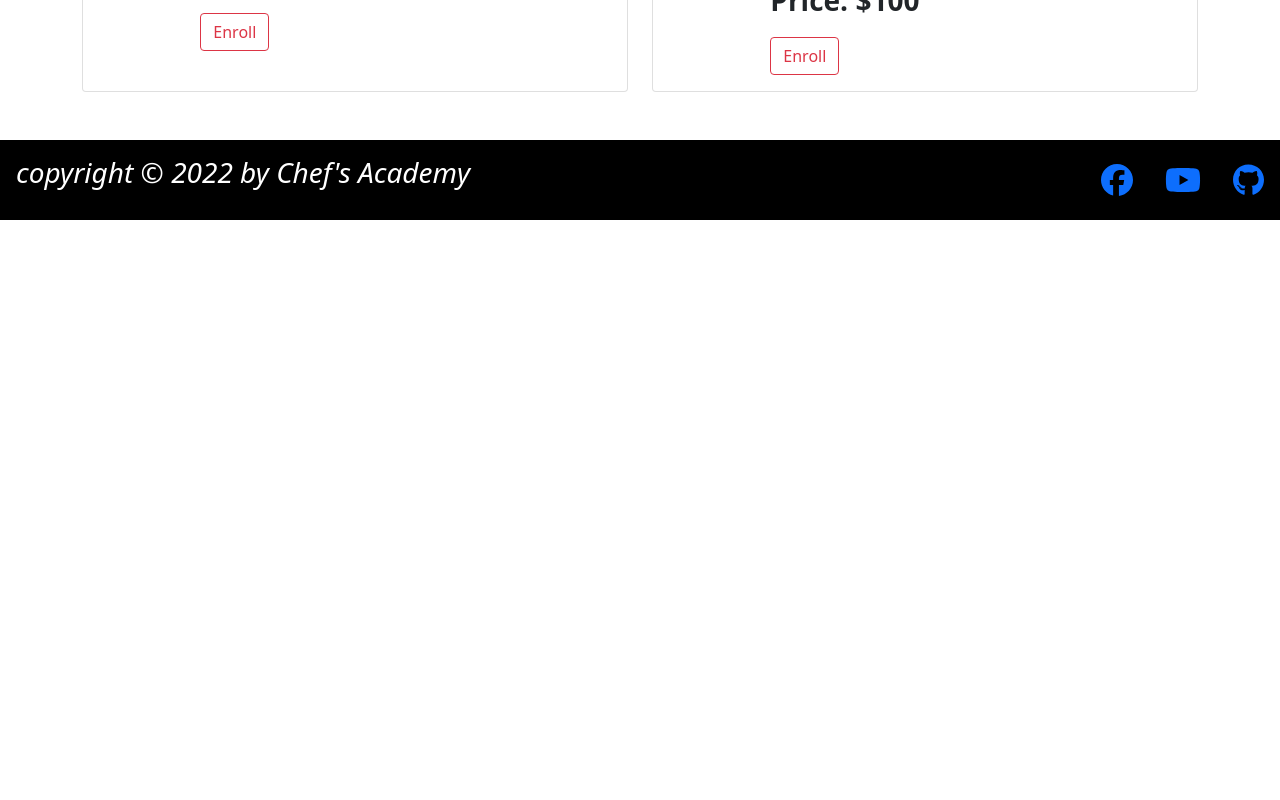
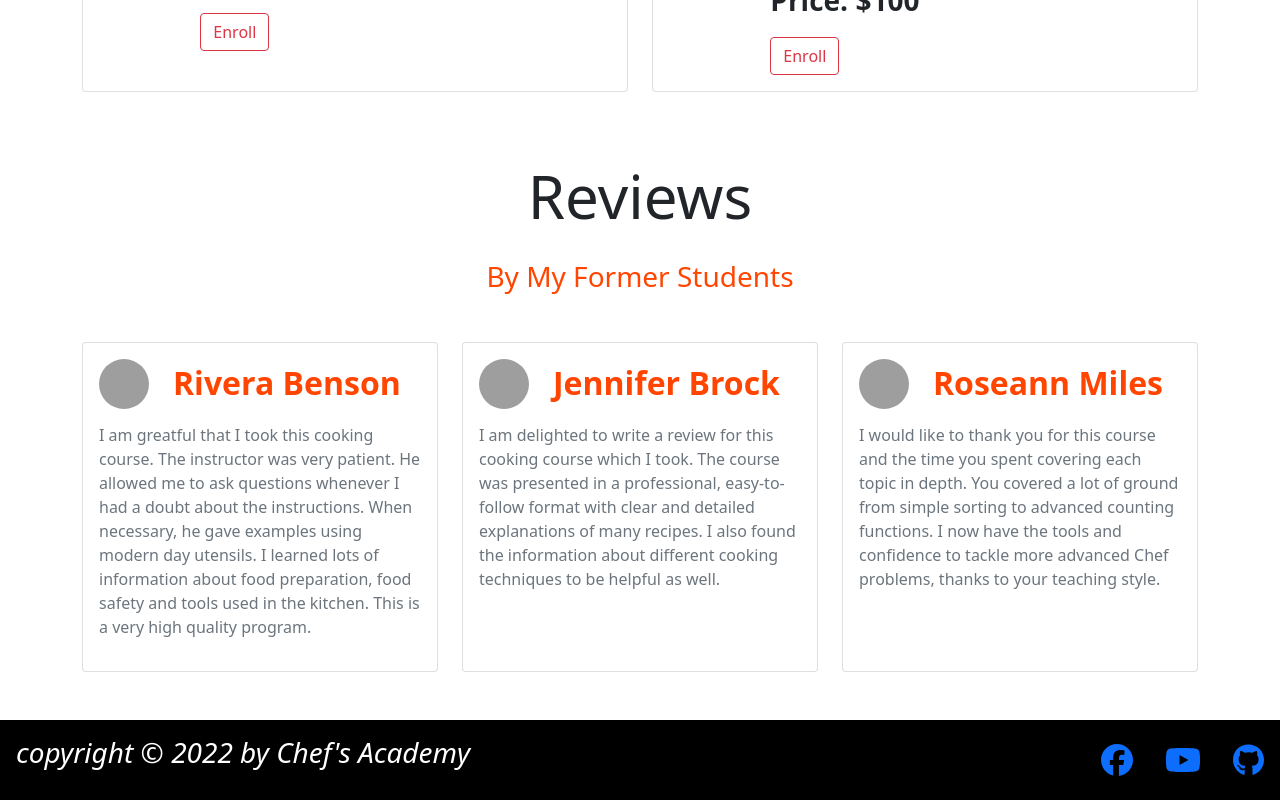
Before and after one commit to TanveerShahriar/chefs-academy, a React (Create React App) app: page / in a window 1280 px wide. Shown: the part 2290-3090 px from the top of the page. Before the commit the page ends 2510 px from the top, so only its background shows below. Built offline with nearby package versions, Linux system fonts and the light colour scheme; no server answers; grey boxes are pictures that could not be loaded.

Commit message:
reviews and not found added

```diff
--- /dev/null
+++ b/public/reviews.json
@@ -0,0 +1,20 @@
+[
+    {
+        "id": "624ac68f084ef0063dc65f34",
+        "picture": "https://raw.githubusercontent.com/TanveerShahriar/images/main/image-1.jpg",
+        "name": "Rivera Benson",
+        "description": "I am greatful that I took this cooking course. The instructor was very patient. He allowed me to ask questions whenever I had a doubt about the instructions. When necessary, he gave examples using modern day utensils. I learned lots of information about food preparation, food safety and tools used in the kitchen. This is a very high quality program."
+    },
+    {
+        "id": "624ac68f7125ac1e8a9e2e7f",
+        "picture": "https://raw.githubusercontent.com/TanveerShahriar/images/main/image-4.jpg",
+        "name": "Jennifer Brock",
+        "description": "I am delighted to write a review for this cooking course which I took. The course was presented in a professional, easy-to-follow format with clear and detailed explanations of many recipes. I also found the information about different cooking techniques to be helpful as well."
+    },
+    {
+        "id": "624ac68f2c2ef9d53c1c2948",
+        "picture": "https://raw.githubusercontent.com/TanveerShahriar/images/main/image-5.jpeg",
+        "name": "Roseann Miles",
+        "description": "I would like to thank you for this course and the time you spent covering each topic in depth. You covered a lot of ground from simple sorting to advanced counting functions. I now have the tools and confidence to tackle more advanced Chef problems, thanks to your teaching style."
+    }
+]
--- a/src/App.js
+++ b/src/App.js
@@ -8,6 +8,7 @@ import Login from './Pages/Login/Login/Login';
 import Register from './Pages/Login/Register/Register';
 import RequireAuth from './Pages/Login/RequireAuth/RequireAuth';
 import Checkout from './Pages/Checkout/Checkout/Checkout';
+import NotFound from './Pages/NotFound/NotFound';
 
 function App() {
   return (
@@ -24,6 +25,7 @@ function App() {
         <Route path='/blogs' element={<Blogs></Blogs>}></Route>
         <Route path='/login' element={<Login></Login>}></Route>
         <Route path="/register" element={<Register></Register>}></Route>
+        <Route path='*' element={<NotFound></NotFound>}></Route>
       </Routes>
       <Footer></Footer>
     </div>
--- a/src/Pages/Blogs/Q3/Q3.js
+++ b/src/Pages/Blogs/Q3/Q3.js
@@ -3,7 +3,7 @@ import "./Q3.css";
 
 const Q3 = () => {
   return (
-    <div className="ans p-3 mt-5 m-lg-5 rounded text-white">
+    <div className="ans p-3 mt-5 mb-3 m-lg-5 rounded text-white">
       <h3>
         What other services does firebase provide other than authentication
       </h3>
--- a/src/Pages/Home/Home/Home.js
+++ b/src/Pages/Home/Home/Home.js
@@ -1,5 +1,6 @@
 import React from 'react';
 import Banner from '../Banner/Banner';
+import Reviews from '../Reviews/Reviews';
 import Services from '../Services/Services';
 import './Home.css'
 
@@ -8,6 +9,7 @@ const Home = () => {
         <div>
             <Banner></Banner>
             <Services></Services>
+            <Reviews></Reviews>
         </div>
     );
 };
--- /dev/null
+++ b/src/Pages/Home/Review/Review.css
@@ -0,0 +1,5 @@
+.review img{
+    width: 50px;
+    height: 50px;
+    border-radius: 50%;
+}
--- /dev/null
+++ b/src/Pages/Home/Review/Review.js
@@ -0,0 +1,22 @@
+import React from 'react';
+import { Card, Col } from 'react-bootstrap';
+import './Review.css'
+
+const Review = (props) => {
+    const {picture, name, description} = props.review;
+    return (
+        <Col className='review'>
+            <Card className='h-100'>
+                <Card.Body>
+                    <div className='d-flex'>
+                        <img src={picture} alt="" className='col-6 me-4'/>
+                        <p className='fs-2 text-color fw-bold'>{name}</p>
+                    </div>
+                    <p className='text-secondary text-start'>{description}</p>
+                </Card.Body>
+            </Card>
+        </Col>
+    );
+};
+
+export default Review;
--- /dev/null
+++ b/src/Pages/Home/Reviews/Reviews.js
@@ -0,0 +1,33 @@
+import { useEffect, useState } from 'react';
+import { Container } from 'react-bootstrap';
+import Review from '../Review/Review';
+import './Reviews.css'
+
+const Reviews = () => {
+    const [reviews, setReviews] = useState([]);
+
+    useEffect(() => {
+        fetch('reviews.json')
+        .then(res=> res.json())
+        .then(data => setReviews(data))
+    },[])
+
+    return (
+        <div>
+            <Container className='my-5'>
+                <h1 className='service-header'>Reviews</h1>
+                <h3 className='text-color mb-5 mt-0'>By My Former Students</h3>
+                <div className='row row-cols-1 row-cols-lg-3 g-4'>
+                    {
+                        reviews.map(review => <Review
+                                key = {review.id}
+                                review = {review}
+                            ></Review>)
+                    }
+                </div>
+            </Container>
+        </div>
+    );
+};
+
+export default Reviews;
--- /dev/null
+++ b/src/Pages/NotFound/NotFound.js
@@ -0,0 +1,12 @@
+import React from 'react';
+import './NotFound.css'
+
+const NotFound = () => {
+    return (
+        <div>
+            <p className='fs-1 m-5 p-5 text-danger'>404 PAGE NOT FOUND</p>
+        </div>
+    );
+};
+
+export default NotFound;
```
Also changed, not shown: src/Pages/Home/Reviews/Reviews.css (added), src/Pages/Login/Login/Login.css (line endings or trailing spaces), src/Pages/NotFound/NotFound.css (added).
